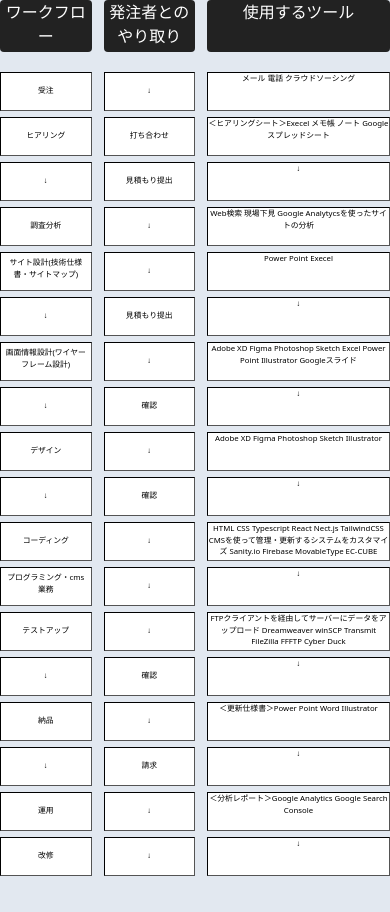
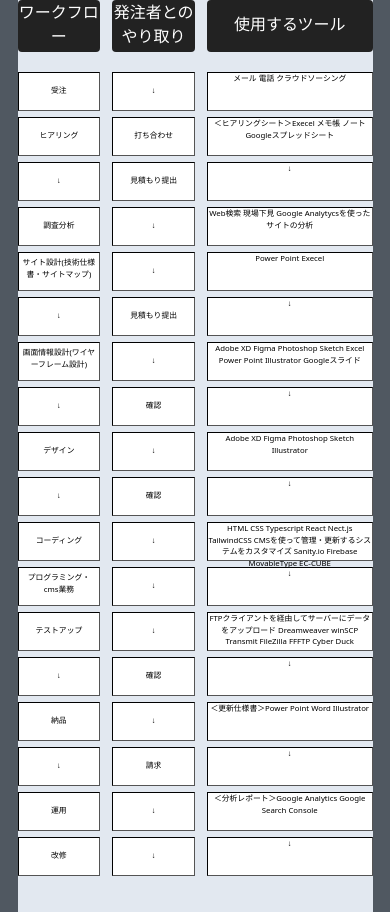
Before and after one commit to eternaleight/test-work-flow, a Next.js app: page / in a window 390 px wide. Built offline with nearby package versions, Linux system fonts and the light colour scheme.

Commit message:
fix(view): format text size & gap size

```diff
--- a/pages/index.tsx
+++ b/pages/index.tsx
@@ -11,7 +11,7 @@ const Home: NextPage = () => {
         <link rel="icon" href="/favicon.ico" />
       </Head>
 
-      <body className="container mx-auto top-group bg-slate-200 pb-9">
+      <body className="container mx-auto top-group bg-slate-200 pb-9 max-w-1280px]">
         <div className="flex gap-x-3">
           <div className="box-group flex-[1]">
             <h2 className='xs:pt-3'>ワークフロー</h2>
@@ -56,7 +56,7 @@ const Home: NextPage = () => {
             <div>↓</div>
           </div>
           <div className="box-group flex-[2]">
-            <h2 className='xs:pt-3'>使用するツール</h2>
+            <h2 className='pt-3'>使用するツール</h2>
             <section className="box3">
               <div>メール 電話 クラウドソーシング</div>
               <div>＜ヒアリングシート＞Execel メモ帳 ノート Googleスプレッドシート</div>
--- a/styles/globals.scss
+++ b/styles/globals.scss
@@ -19,7 +19,7 @@ body {
 
 .box-group {
   div {
-    font-size: clamp(0px,2vw,80px);
+    font-size: clamp(0px,2vw,20px);
     height: 10vw;
     padding: 3.2vw;
     margin-top: 6px;
@@ -33,7 +33,7 @@ body {
   h2{
   }
   div {
-    font-size: 2vw;
+    font-size: clamp(0px,2vw,20px);
     padding: 0vw;
     &:hover {
       background: linear-gradient(to top, darkslategray 50%, ghostwhite 10%, purple);
--- a/tailwind.config.js
+++ b/tailwind.config.js
@@ -6,6 +6,7 @@ module.exports = {
   theme: {
     extend: {
     screens: {
+      'xxs': {'min': '355px'},
       'xs': {'min': '425px'},
       'max-xl': {'max': '1279px'},
       'max-lg': {'max': '1023px'},
@@ -15,6 +16,35 @@ module.exports = {
     },
     },
   },
-  plugins: [],
+  corePlugins: {
+    container: false
+  },
+  plugins: [
+     function ({ addComponents }) {
+      addComponents({
+        '.container': {
+          maxWidth: '100%',
+          '@screen xxs': {
+            maxWidth: '355px',
+          },
+          '@screen xs': {
+            maxWidth: '465px',
+          },
+          '@screen sm': {
+            maxWidth: '640px',
+          },
+          '@screen md': {
+            maxWidth: '768px',
+          },
+          '@screen lg': {
+            maxWidth: '1280px',
+          },
+          '@screen xl': {
+            maxWidth: '1400px',
+          },
+        }
+      })
+    }
+  ],
   important: true,
 }
```
